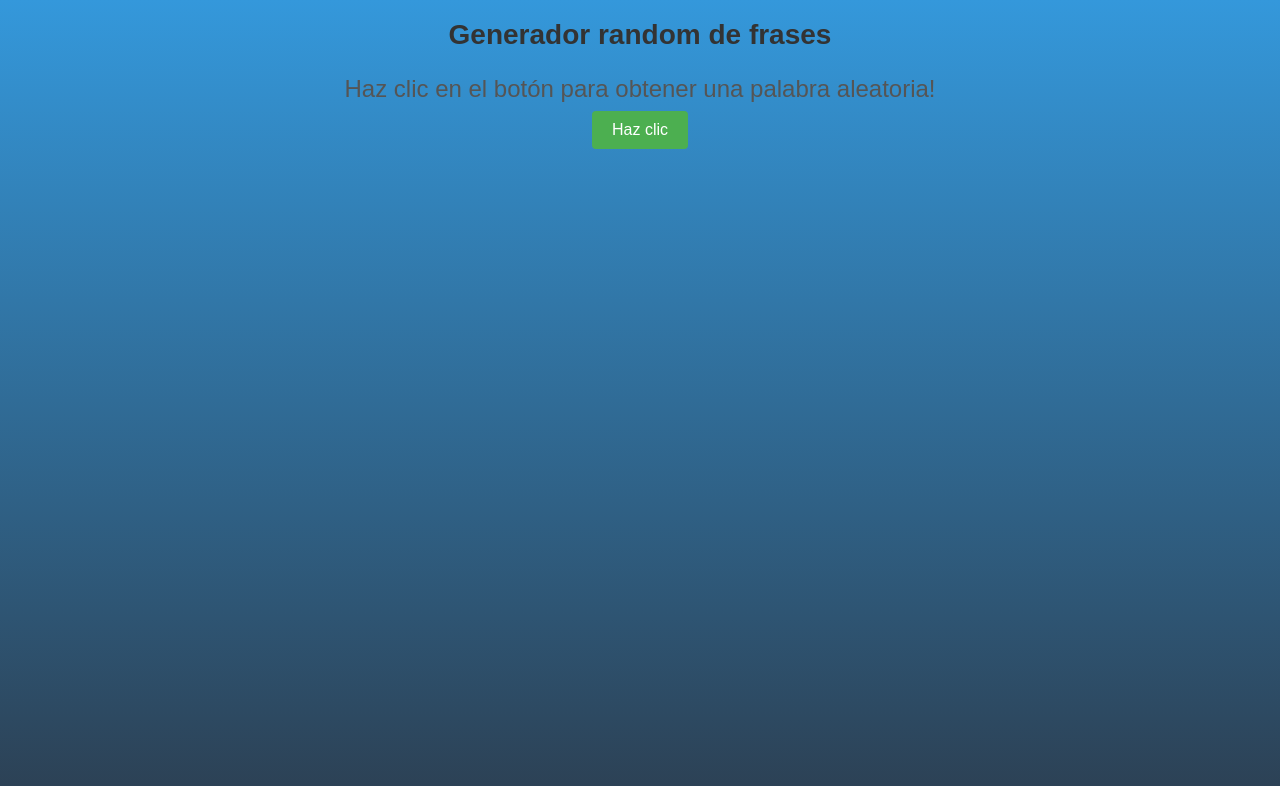
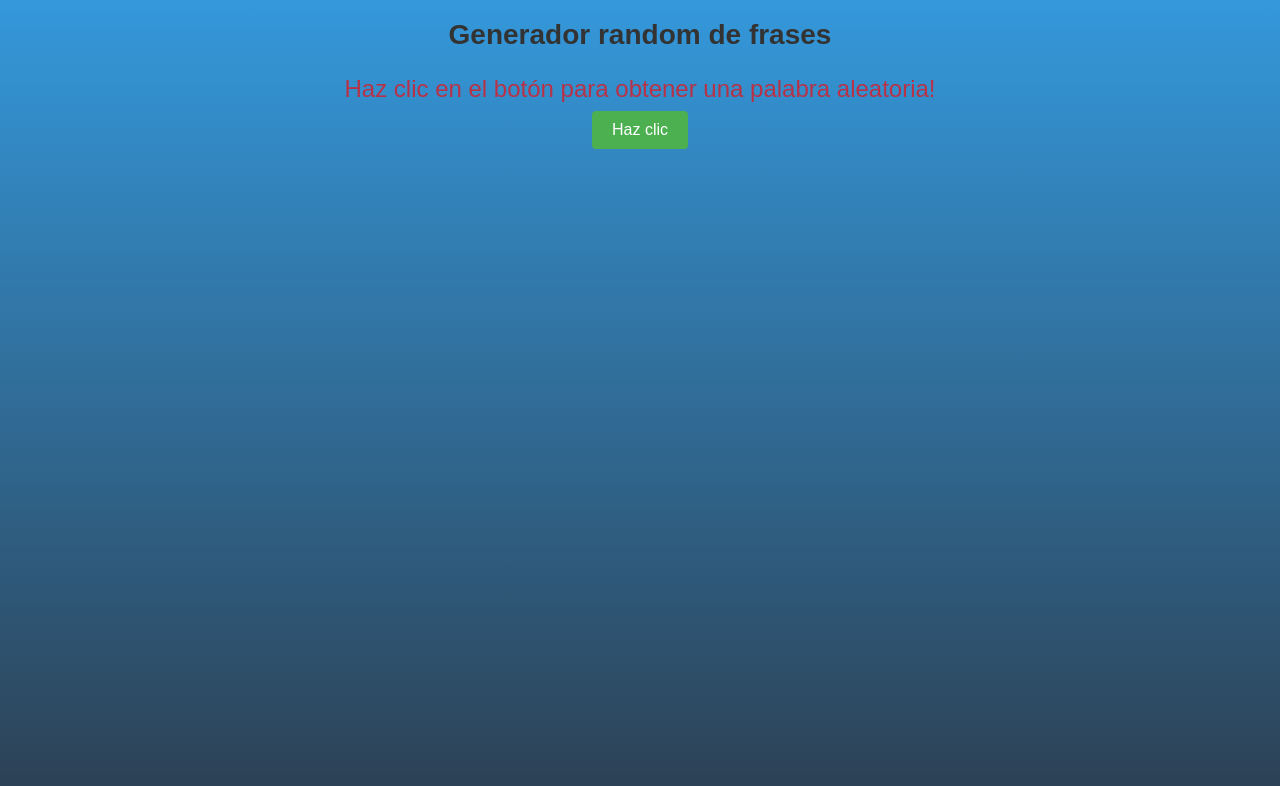
Before and after one commit to amoracoll/RANDOM-MESSAGES, a plain HTML site: page index.html in a window 1280 px wide. Drawn offline with Linux system fonts and the light colour scheme.

Commit message:
sexto commit

```diff
--- a/style.css
+++ b/style.css
@@ -16,7 +16,7 @@ h1 {
 }
 
 #palabraAleatoria {
-    color: #555; /* Color del texto */
+    color: rgba(255, 0, 0, 0.651); /* Color del texto */
     font-size: 24px; /* Tamaño de la fuente */
     margin-bottom: 8px; /* Margen inferior */
     text-align: center;
```
